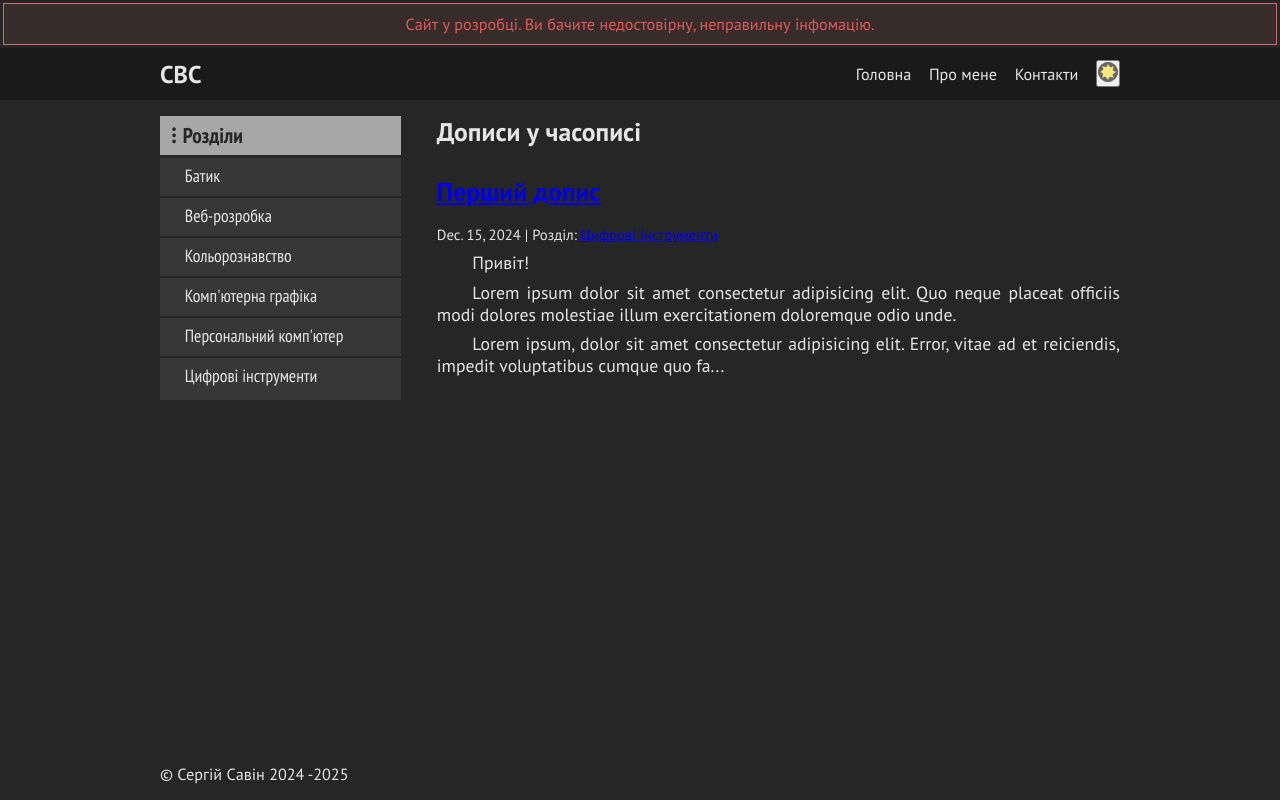
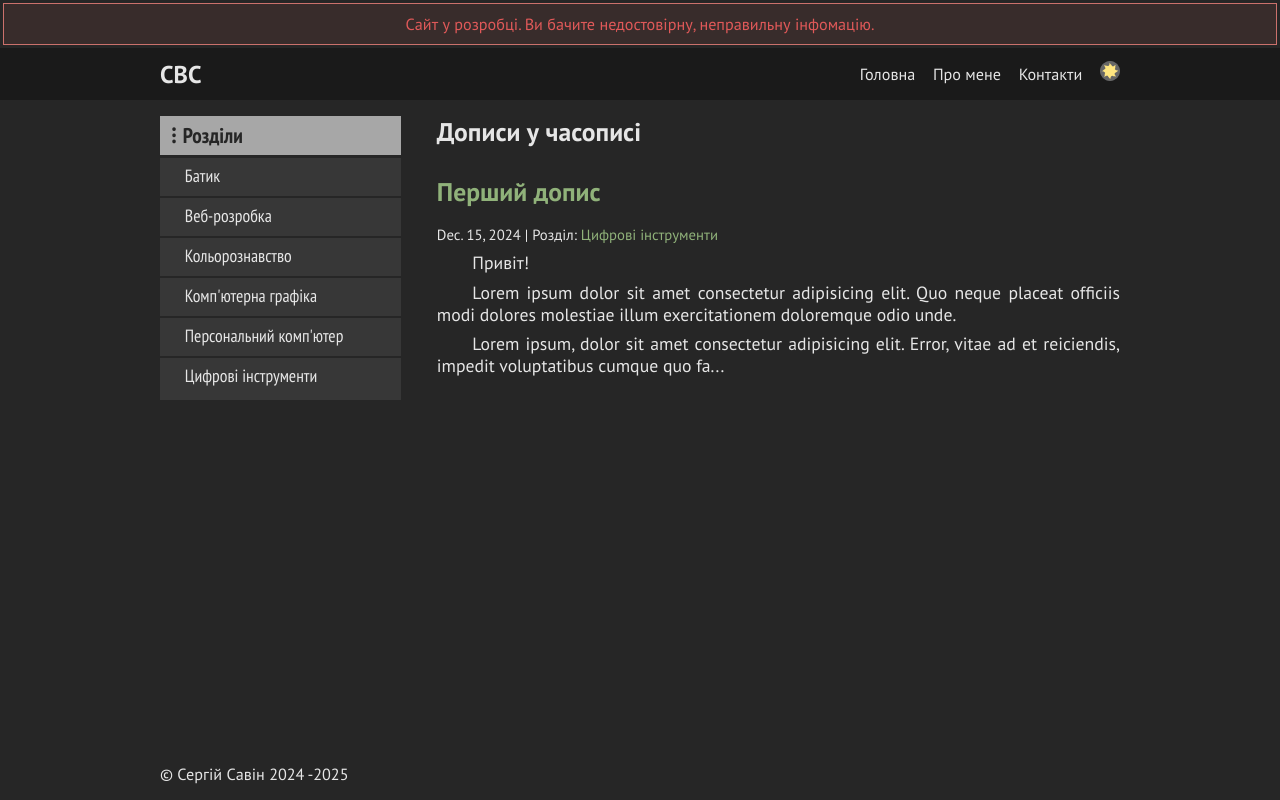
Before and after one commit to Syprox/personal_blog, a Django app: page / in a window 1280 px wide. Run offline with Django 5.2, Linux system fonts and the light colour scheme; data comes from the database, SQL or seed files in the repository; parts of the project's set-up code (start-up, migrations or seed data) failed here and were passed over; some web fonts are replaced.

Commit message:
Toggle theme done

```diff
--- a/blog/forms.py
+++ b/blog/forms.py
@@ -1,7 +1,7 @@
 # blog/forms.py
 
 from django import forms
-from .models import Image, Post, Comment, Page
+from .models import *
 from tinymce.widgets import TinyMCE
 
 class TinyMCEWidget(TinyMCE):
--- a/blog/templates/blog/header.html
+++ b/blog/templates/blog/header.html
@@ -15,12 +15,16 @@
       <li>
         <a href="{% url 'page_detail' 'contacts' %}">Контакти</a>
       </li>
-      <li>
-        <form action="{% url 'theme_toggle' %}" method="post">
-          {% csrf_token %}
-          <button type="submit" id="theme_toggle_btn" aria-label="Switch theme"><img src="{% static 'img/sun_icon.svg' %}" alt="" id="theme_toggle_btn" /></button>
-        </form>
-      </li>
     </ul>
+    <form action="{% url 'theme_toggle' %}" method="post">
+      {% csrf_token %}
+      <button type="submit" id="theme_toggle_btn" aria-label="Switch theme">
+        {% if request.session.theme == 'light' %}
+          <img src="{% static 'img/moon_icon.svg' %}" alt="Перемкнути на темну тему" title="Перемкнути на темну тему" />
+        {% else %}
+          <img src="{% static 'img/sun_icon.svg' %}" alt="Перемкнути на світлу тему" title="Перемкнути на світлу тему" />
+        {% endif %}
+      </button>
+    </form>
   </nav>
 </header>
--- a/blog/views.py
+++ b/blog/views.py
@@ -3,6 +3,7 @@ from blog.models import *
 from django.http import HttpResponseRedirect
 from blog.forms import CommentForm
 from django.core.paginator import Paginator, PageNotAnInteger, EmptyPage
+from .forms import *
 from . import forms as f
 from django.shortcuts import redirect
 
--- a/static/css/cs_dark.css
+++ b/static/css/cs_dark.css
@@ -5,4 +5,18 @@
   --clr-header-text: hsl(0, 0%, 90%);
   --contrast: color-mix(in lab, currentcolor 10%, var(--clr-bg) 90%);
   --border-color: color-mix(in lab, currentcolor 65%, var(--clr-text) 20%);
+  --clr-link: hsl(96, 100%, 25%);
+}
+
+html {
+  color-scheme: dark;
+}
+
+a,
+a:visited {
+  color: color-mix(in lab, var(--clr-link) 50%, var(--clr-text) 50%);
+}
+
+a:hover {
+  color: color-mix(in lab, var(--clr-link) 30%, var(--clr-text) 70%);
 }/*# sourceMappingURL=cs_dark.css.map */
--- a/static/css/main.css
+++ b/static/css/main.css
@@ -38,6 +38,19 @@ body {
   row-gap: var(--grid-row-gap);
   background-color: var(--clr-bg);
   color: var(--clr-text);
+}
+
+a {
+  text-decoration: none;
+}
+
+a,
+a:visited {
+  color: color-mix(in lab, var(--clr-link) 60%, var(--clr-text) 40%);
+}
+
+a:hover {
+  color: color-mix(in lab, var(--clr-link) 80%, var(--clr-text) 20%);
 }
 
 .content-grid,
@@ -120,6 +133,9 @@ header {
   background-color: var(--clr-header-bg);
   padding: 0.6em 0;
 }
+header #logo {
+  flex: 1;
+}
 header a {
   text-decoration: none;
   font-size: var(--fs--1);
@@ -127,8 +143,9 @@ header a {
 }
 header nav {
   display: flex;
-  justify-content: space-between;
+  justify-content: flex-end;
   align-items: center;
+  gap: 1em;
 }
 header nav ul {
   display: flex;
@@ -136,11 +153,17 @@ header nav ul {
   list-style: none;
   align-items: center;
   justify-content: center;
-  /* @include root.pt-sans-narrow-regular; */
 }
-header nav ul li img {
+header nav #theme_toggle_btn {
+  background-color: transparent;
+  border: 0;
+  margin: 0;
+  padding: 0;
+  cursor: pointer;
+}
+header nav img {
+  height: 1.5em;
   width: 1.5em;
-  height: 1.5em;
 }
 header #theme-toggle {
   cursor: pointer;
@@ -186,7 +209,7 @@ main aside a {
   margin: 1px 0;
 }
 main aside a:hover, main aside a:focus, main aside a:active {
-  background-color: var(--clr-header-bg);
+  background-color: color-mix(in lab, currentcolor 13%, var(--clr-header-bg) 87%);
 }
 main aside a:last-child {
   padding-bottom: 0.7em;
--- a/static/js/main-script.js
+++ /dev/null
@@ -1,11 +0,0 @@
-const theme_toggle = document.querySelector('#theme_toggle_btn');
-
-theme_toggle.addEventListener('click', () => {
-    document.body.classList.toggle('dark-theme');
-    document.body.classList.toggle('light-theme');
-    if (document.body.classList.contains('dark-theme')) {
-        document.documentElement.style.setProperty('color-scheme', 'dark');
-    } else {
-        document.documentElement.style.setProperty('color-scheme', 'light');
-    }
-});
```
Also changed, not shown: static/css/cs_light.css (+14 -0 lines), static/img/moon_icon.svg (added).
